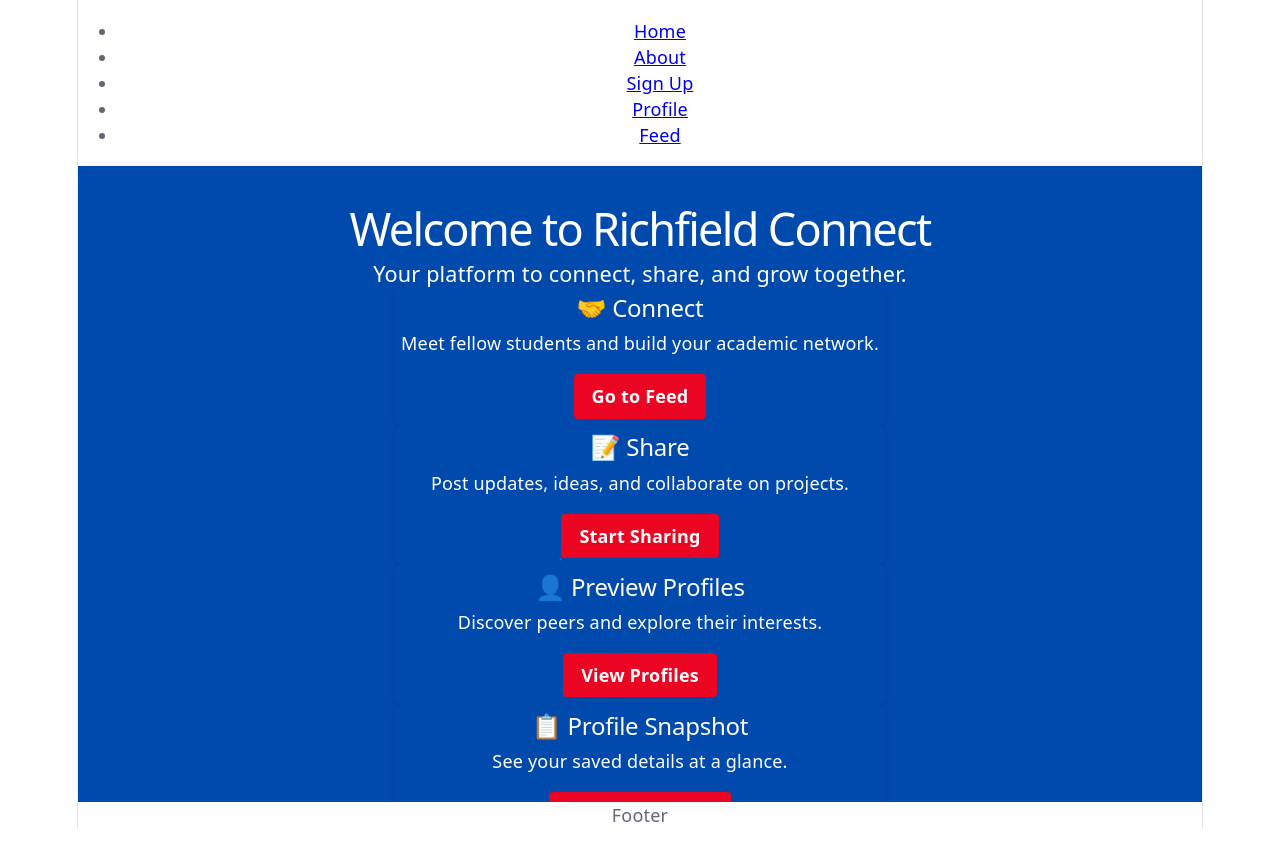
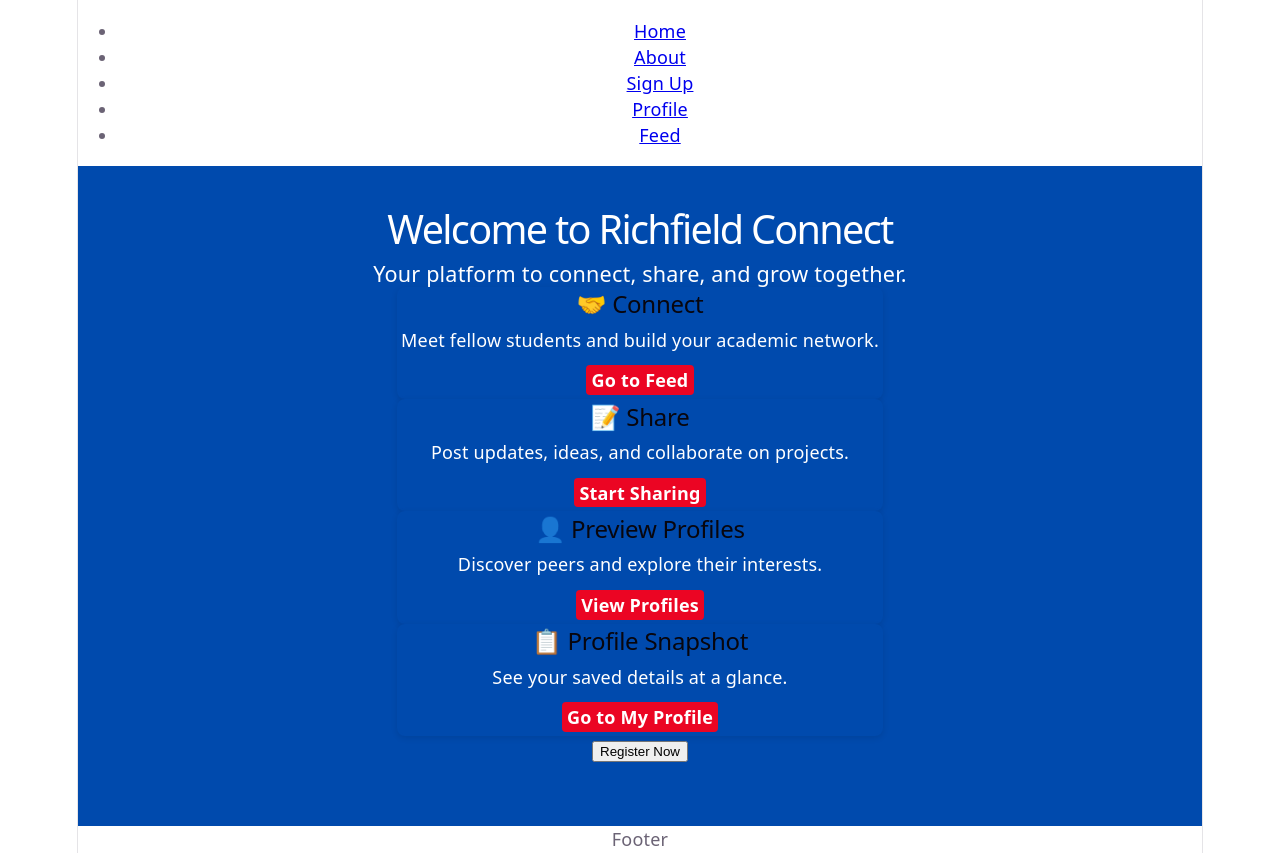
Before and after one commit to JayShezi/richfield-connect, a React (Vite) app: page / in a window 1280 px wide. Before the commit the page ends 829 px from the top, so only its background shows below. Built offline with nearby package versions, Linux system fonts and the light colour scheme.

Commit message:
Updated App.css and Home.css, added logo and cover page

```diff
--- a/src/views/Home.css
+++ b/src/views/Home.css
@@ -1,18 +1,18 @@
 .home {
-  height: 75vh;               /* full browser height */
+  height: 78vh;               /* full browser height */
   background: #004aad;         /* Richfield blue background */
   display: flex;
   flex-direction: column;
   align-items: center;
   justify-content: flex-start;
-  padding: 1rem;
+  padding: 1.0rem;
   color: #fff;                 /* default text white */
   overflow: hidden;            /* remove vertical scrollbar */
 }
 
 .hero-section h1 {
   color: #fff;                 /* force heading to white */
-  font-size: 2.5rem;
+  font-size: 2.2rem;
   margin-bottom: 1rem;
 }
 
@@ -26,7 +26,7 @@
   background: #004aad;
   color: #fff;
   border-radius: 8px;
-  padding: 0.3rem;
+  padding: 0.1rem;
   box-shadow: 0 2px 6px rgba(0,0,0,0.1);
 }
 
@@ -41,17 +41,17 @@
 }
 
 /* Headings inside these cards */
-.feature-card.connect h2,
-.feature-card.share h2,
-.feature-card.preview h2,
-.feature-card.snapshot h2 {
+.feature-card.connect h3,
+.feature-card.share h3,
+.feature-card.preview h3,
+.feature-card.snapshot h3 {
   color: #fff;                 /* headings white */
 }
 
 .feature-btn {
   display: inline-block;
-  margin-top: 1rem;
-  padding: 0.5rem 1rem;
+  margin-top: 0.7rem;
+  padding: 0.1rem 0.3rem;
   background: #eb0523;         /* Richfield red button */
   color: #fff;                 /* white text */
   border-radius: 4px;
```
Also changed, not shown: src/App.css (+48 -4 lines), src/assets/richfield-logo.png (added), 1 other file (tests, documents, lock files or other folders).
